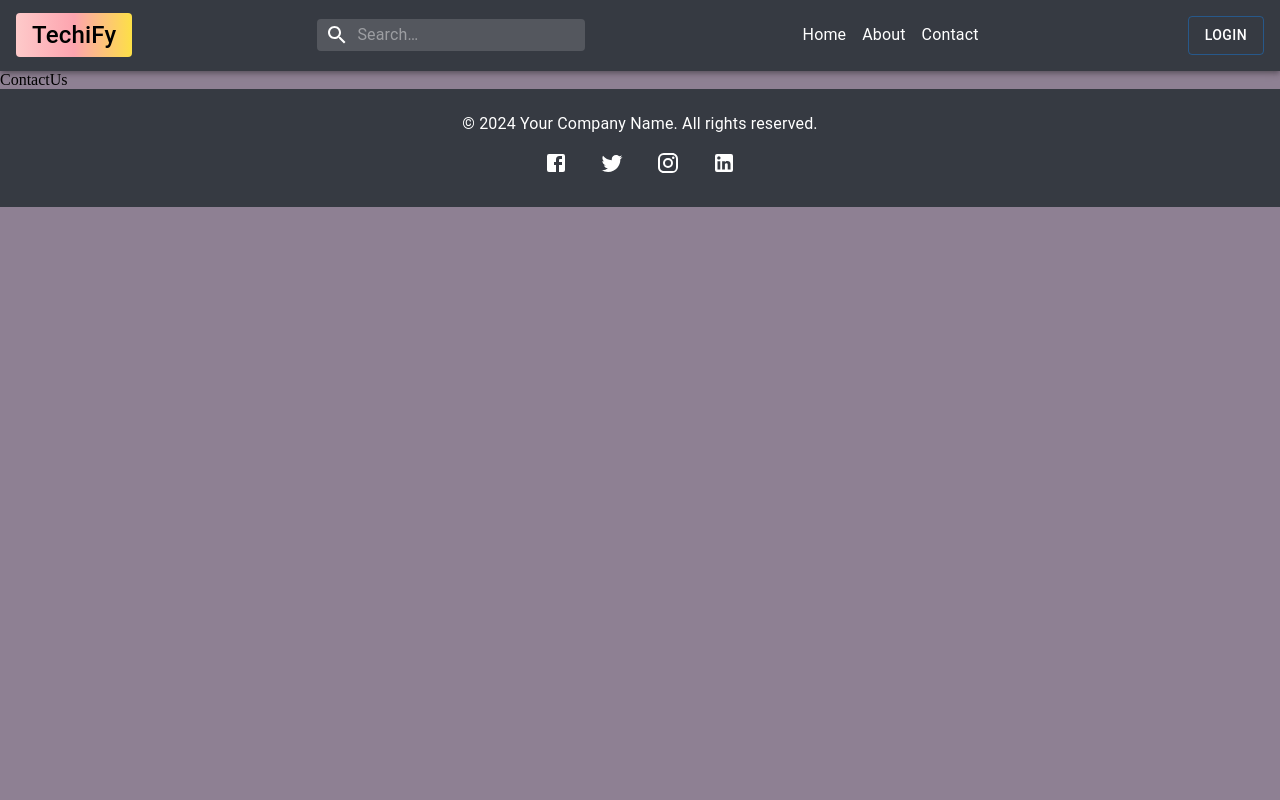
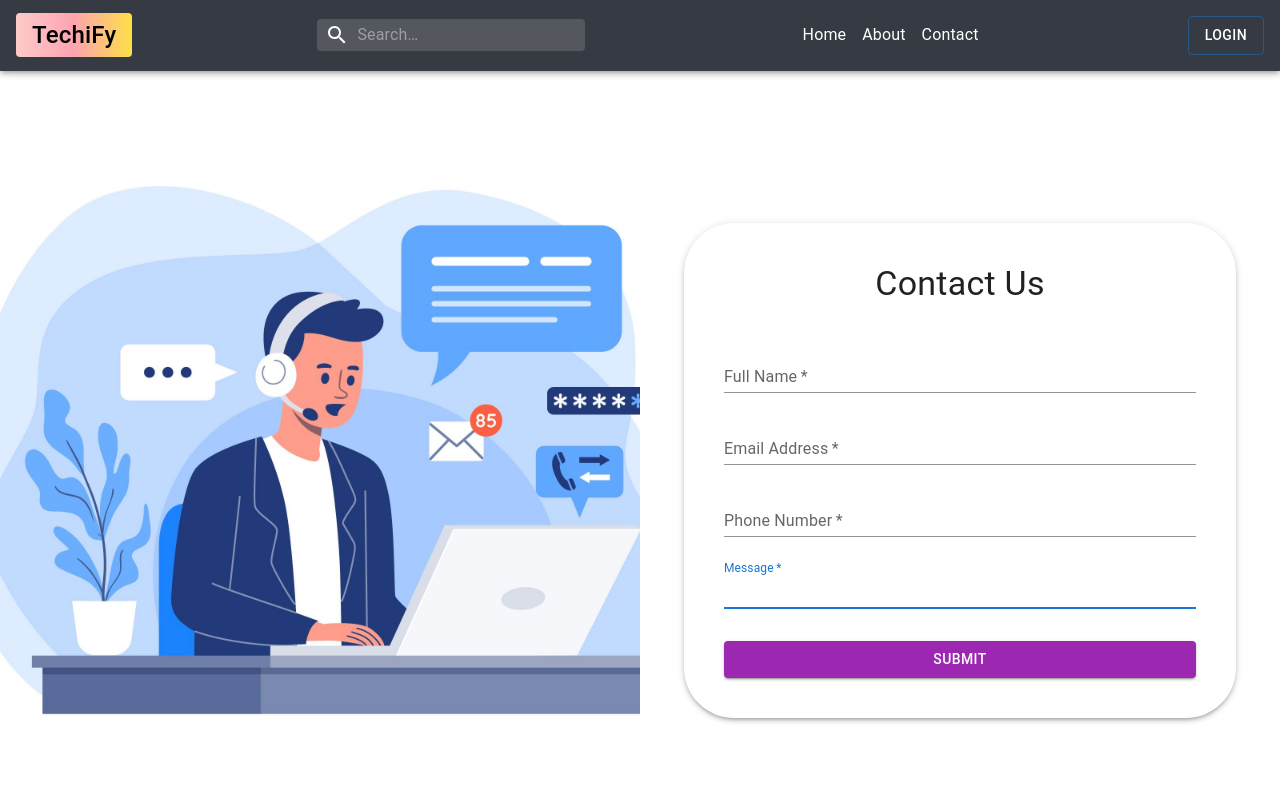
Before and after one commit to 9090856788/Blog-Application, a React (Vite) app in the folder Client/: page /contact in a window 1280 px wide. Shown: the top 800 px of the page. Built offline with nearby package versions, Linux system fonts and the light colour scheme.

Commit message:
create contact us page

```diff
--- a/Client/src/pages/ContactUs.jsx
+++ b/Client/src/pages/ContactUs.jsx
@@ -1,10 +1,129 @@
+/* eslint-disable react/no-unescaped-entities */
 /* eslint-disable no-unused-vars */
-import React from 'react'
+import React from "react";
+import backgroundImage from "../img/contact.jpg";
+import {
+  Box,
+  Container,
+  Paper,
+  Avatar,
+  Typography,
+  TextField,
+  Button,
+} from "@mui/material";
+import { Link } from "react-router-dom";
 
 const ContactUs = () => {
   return (
-    <div>ContactUs</div>
-  )
-}
+    <>
+      <Box
+        sx={{
+          display: "flex",
+          minHeight: "100vh",
+          backgroundColor: "#ffffff", // Background color for the whole page
+        }}
+      >
+        <Box
+          sx={{
+            flex: 1,
+            display: { xs: "none", sm: "block" }, // Hide on small screens
+            backgroundImage: `url(${backgroundImage})`,
+            backgroundSize: "cover",
+            backgroundPosition: "center",
+          }}
+        />
+        <Box
+          sx={{
+            flex: 1,
+            display: "flex",
+            justifyContent: "center",
+            alignItems: "center",
+          }}
+        >
+          <Container maxWidth="sm">
+            <Paper
+              elevation={3}
+              sx={{
+                padding: 5,
+                maxWidth: 600,
+                width: "100%",
+                display: "flex",
+                flexDirection: "column",
+                alignItems: "center",
+                borderRadius: "50px",
+                background: "#FFF",
+                boxShadow: "20px 20px 60px #646f62 -20px -20px 60px #ffffff",
+              }}
+            >
+              <Typography
+                component="h1"
+                variant="h4"
+                align="center"
+                sx={{ marginBottom: 2 }}
+              >
+                Contact Us
+              </Typography>
+              <Box component="form" sx={{ mt: 1, width: "100%" }}>
+                <TextField
+                  variant="standard"
+                  margin="normal"
+                  required
+                  fullWidth
+                  id="name"
+                  label="Full Name"
+                  name="email"
+                  autoComplete="full name"
+                  autoFocus
+                />
+                <TextField
+                  variant="standard"
+                  margin="normal"
+                  required
+                  fullWidth
+                  id="email"
+                  label="Email Address"
+                  name="email"
+                  autoComplete="Email Address"
+                  autoFocus
+                />
+                <TextField
+                  variant="standard"
+                  margin="normal"
+                  required
+                  fullWidth
+                  id="phone"
+                  label="Phone Number"
+                  name="phone"
+                  autoComplete="phone number"
+                  autoFocus
+                />
+                <TextField
+                  variant="standard"
+                  margin="normal"
+                  required
+                  fullWidth
+                  multiline
+                  id="message"
+                  label="Message"
+                  name="message"
+                  autoComplete="message"
+                  autoFocus
+                />
+                <Button
+                  variant="contained"
+                  color="secondary"
+                  fullWidth
+                  sx={{ marginTop: 3 }}
+                >
+                  Submit
+                </Button>
+              </Box>
+            </Paper>
+          </Container>
+        </Box>
+      </Box>
+    </>
+  );
+};
 
 export default ContactUs;
```
Also changed, not shown: Client/public/signup.jpg (deleted), Client/src/img/contact.jpg (added).
